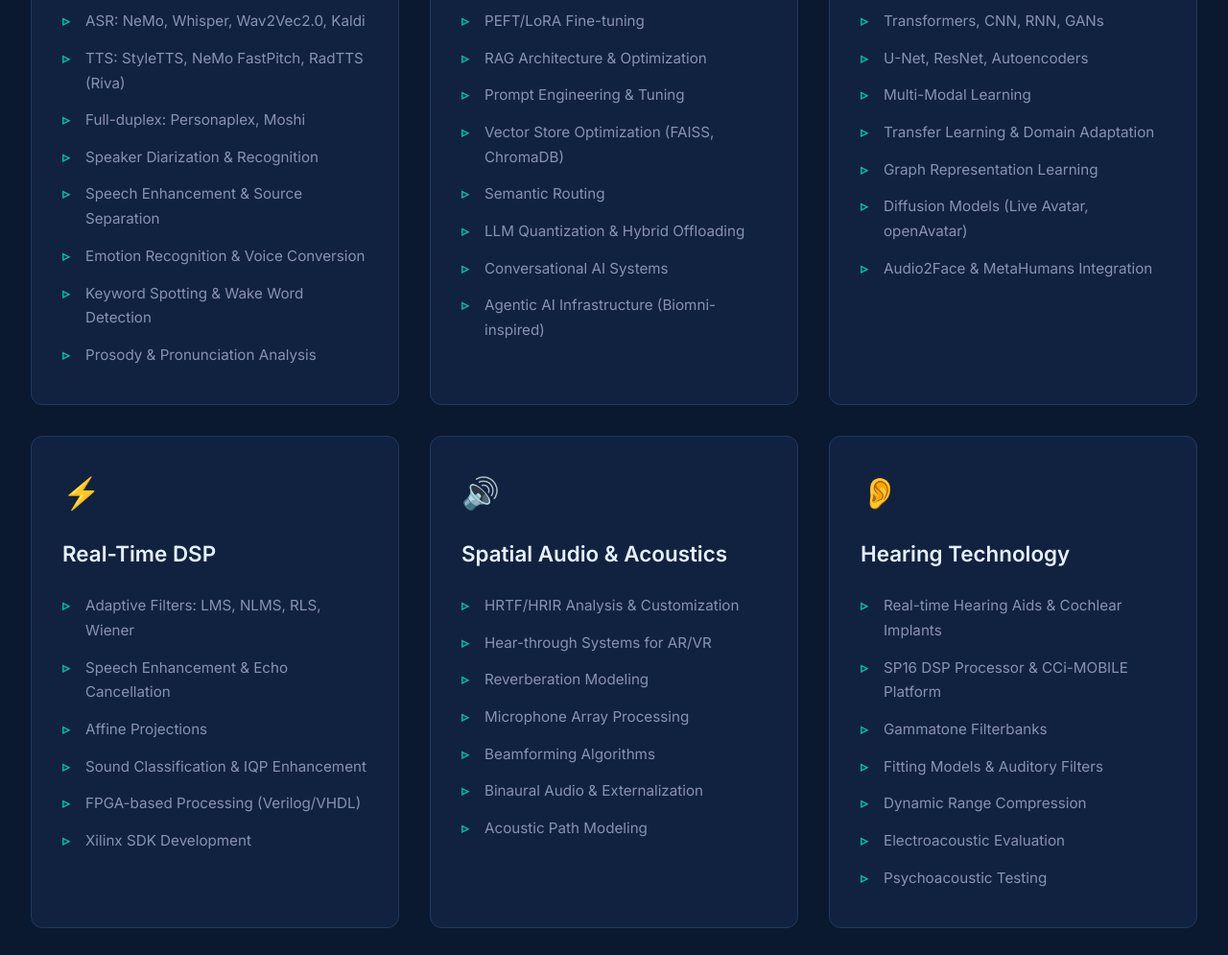
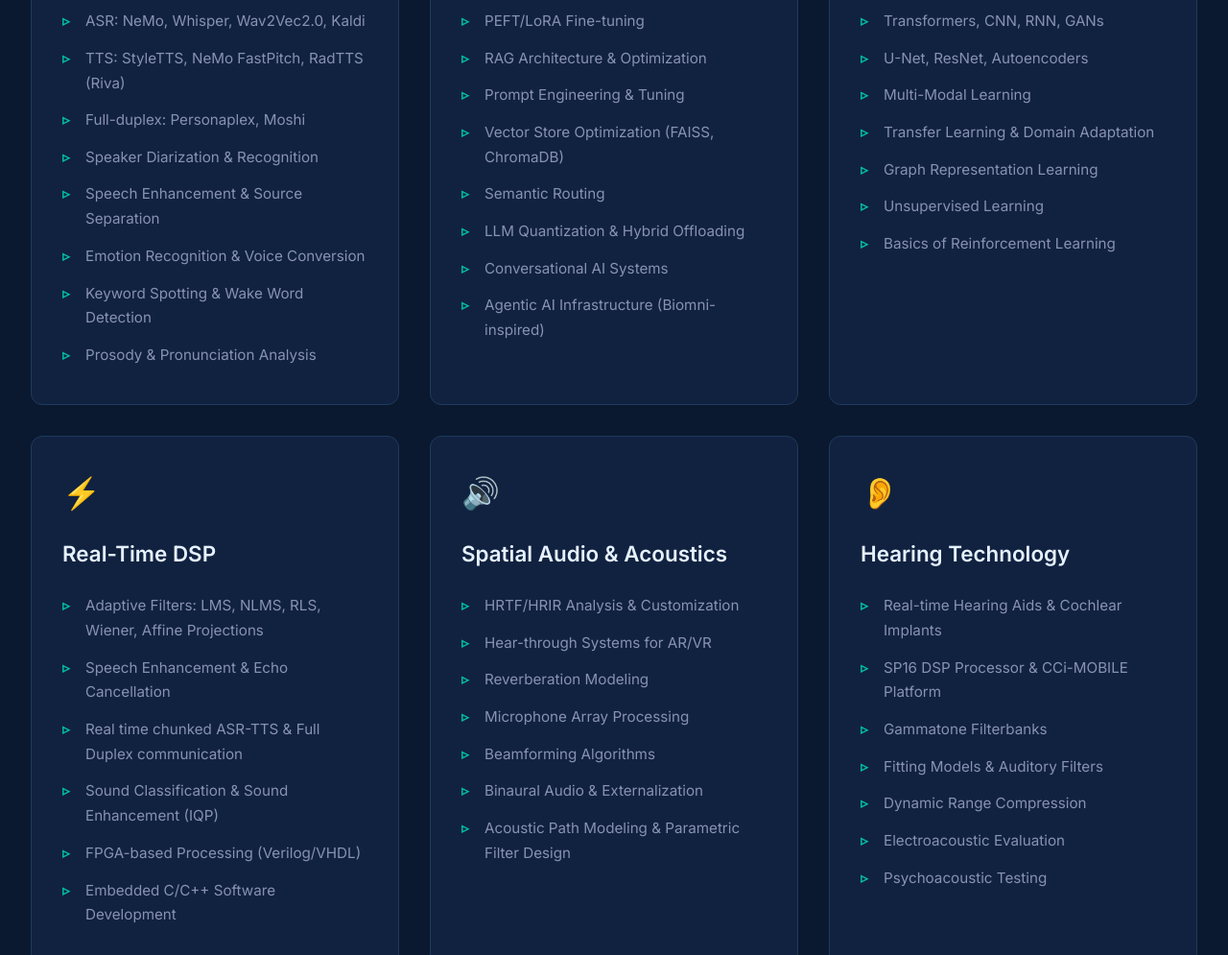
Before and after one commit to ramcharanmc/ramcharanmc.github.io, a plain HTML site: page index.html in a window 1280 px wide. Shown: the part 1855-2850 px from the top of the page at 96% size. Drawn offline with Linux system fonts and the light colour scheme.

Commit message:
Revise professional profile and research focus
Updated professional description and research areas to include new expertise and projects.

```diff
--- a/index.html
+++ b/index.html
@@ -813,7 +813,7 @@
     <section id="about">
         <h2 class="section-header">About</h2>
         <p class="section-description">
-            PhD-trained AI/ML engineer/scientist with 10+ years of combined research and industry experience (7+ years professional) specializing in speech/audio (ASR/NLP) DSP, Deep Learning, Fine-tuning LLM (PEFT/LoRA) & RAG. Expert in developing production-grade ASR systems achieving <10% WER, deploying full-duplex conversational AI, and optimizing GPU workloads for 3x throughput improvement. Published researcher with expertise in acoustic modeling, real-time signal processing, and scalable AI infrastructure deployment.
+            PhD-trained AI/ML engineer/scientist with 10+ years of combined research and industry experience (7+ years professional) specializing in speech/audio (ASR/NLP) DSP, Deep Learning, Fine-tuning LLM (PEFT/LoRA) & RAG. Expert in developing production-grade speech processing systems like Speech Denoiser/Enhancer, ASR, full-duplex conversational AI, and optimizing GPU workloads. Published researcher with expertise in acoustic modeling, spatial audio, real-time signal processing, speech processing, audio models and AIML development.
         </p>
 
         <div class="highlight-box" style="margin-top: 2rem;">
@@ -866,8 +866,8 @@
                     <li>Multi-Modal Learning</li>
                     <li>Transfer Learning & Domain Adaptation</li>
                     <li>Graph Representation Learning</li>
-                    <li>Diffusion Models (Live Avatar, openAvatar)</li>
-                    <li>Audio2Face & MetaHumans Integration</li>
+                    <li>Unsupervised Learning</li>
+                    <li>Basics of Reinforcement Learning</li>
                 </ul>
             </div>
 
@@ -875,12 +875,12 @@
                 <div class="icon">⚡</div>
                 <h3>Real-Time DSP</h3>
                 <ul>
-                    <li>Adaptive Filters: LMS, NLMS, RLS, Wiener</li>
+                    <li>Adaptive Filters: LMS, NLMS, RLS, Wiener, Affine Projections</li>
                     <li>Speech Enhancement & Echo Cancellation</li>
-                    <li>Affine Projections</li>
-                    <li>Sound Classification & IQP Enhancement</li>
+                    <li>Real time chunked ASR-TTS & Full Duplex communication </li>
+                    <li>Sound Classification & Sound Enhancement (IQP)</li>
                     <li>FPGA-based Processing (Verilog/VHDL)</li>
-                    <li>Xilinx SDK Development</li>
+                    <li>Embedded C/C++ Software Development</li>
                 </ul>
             </div>
 
@@ -894,7 +894,7 @@
                     <li>Microphone Array Processing</li>
                     <li>Beamforming Algorithms</li>
                     <li>Binaural Audio & Externalization</li>
-                    <li>Acoustic Path Modeling</li>
+                    <li>Acoustic Path Modeling & Parametric Filter Design</li>
                 </ul>
             </div>
 
```
